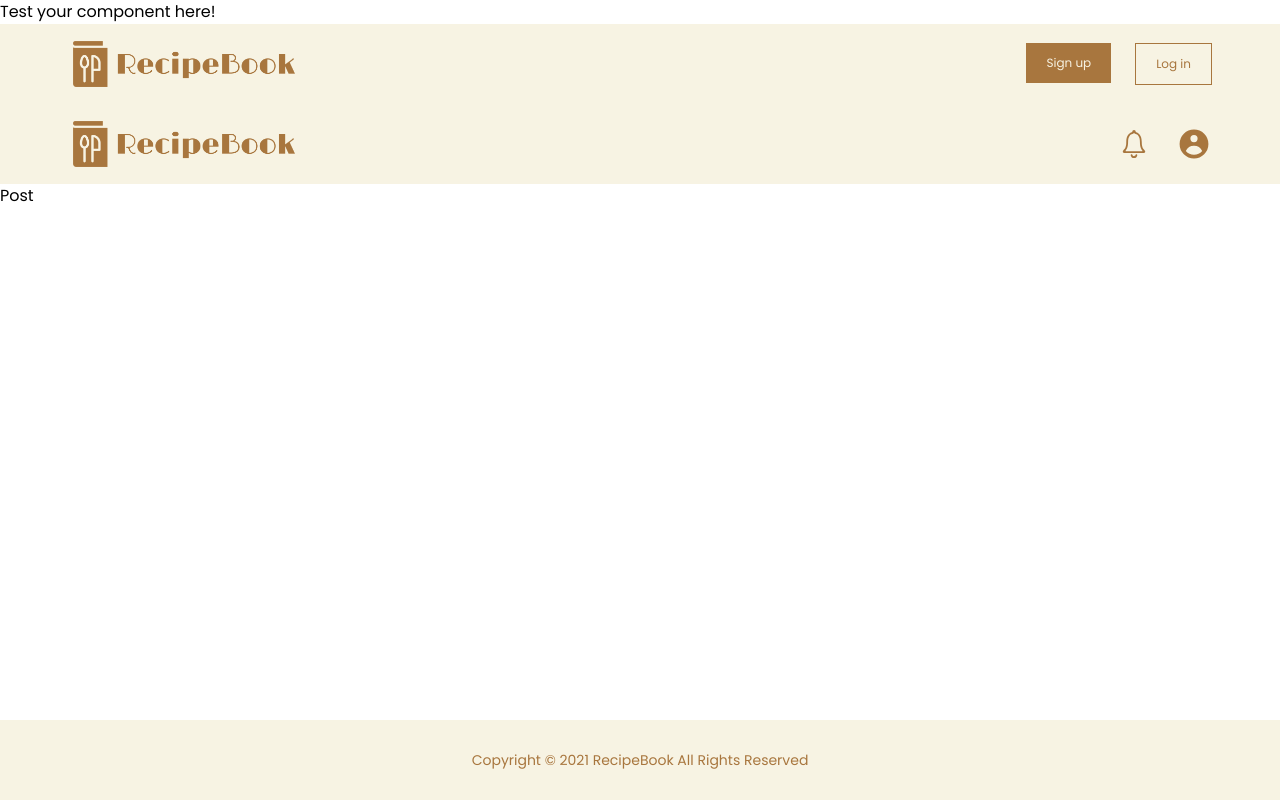
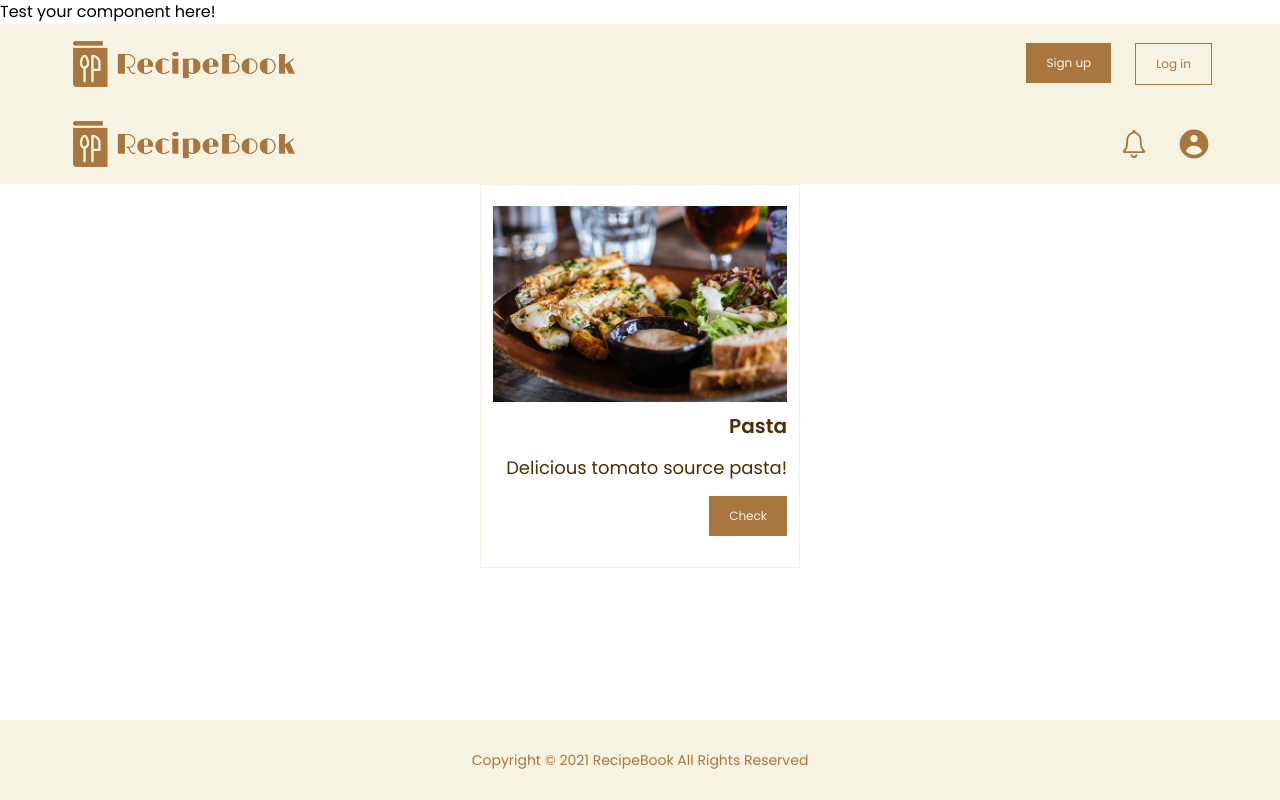
Before and after one commit to YumiMachino/recipe-book, a React (Create React App) app: page /test in a window 1280 px wide. Built offline with nearby package versions, Linux system fonts and the light colour scheme.

Commit message:
Add Post component

```diff
--- a/src/components/reusable/Button.tsx
+++ b/src/components/reusable/Button.tsx
@@ -14,7 +14,7 @@ const Button: React.FC<ButtonProps> = ({
   return (
     <Link to={link}>
       <button
-        className={`px-4 py-2 mx-3 text-xs  md:px-5 md:py-3   transform hover:scale-105 transition-transform duration-300
+        className={`px-4 py-2 text-xs  md:px-5 md:py-3 inline-block  transform hover:scale-105 transition-transform duration-300
           ${
             isPrimary
               ? 'bg-primary text-secondary'
--- a/src/components/reusable/Header.tsx
+++ b/src/components/reusable/Header.tsx
@@ -22,8 +22,12 @@ const Header: React.FC<HeaderProps> = ({ isLoggedIn }) => {
       <div className='flex'>
         {isLoggedIn ? (
           <>
-            <Button isPrimary={true} content='Sign up' link='/' />
-            <Button isPrimary={false} content='Log in' link='/' />
+            <div className='mx-3'>
+              <Button isPrimary={true} content='Sign up' link='/' />
+            </div>
+            <div className='mx-3'>
+              <Button isPrimary={false} content='Log in' link='/' />
+            </div>
           </>
         ) : (
           <IconContext.Provider
--- a/src/components/reusable/Post.tsx
+++ b/src/components/reusable/Post.tsx
@@ -1,5 +1,42 @@
-const Post = () => {
-  return <div>Post</div>;
+import demoImg from '../../assets/demo.jpg';
+import Button from './Button';
+
+// Get Recipe Object
+type PostProps = {
+  name: string;
+  description: string;
+} & typeof defaultProps;
+
+const defaultProps = {
+  name: 'Pasta',
+  description: 'Delicious tomato source pasta!',
 };
 
+const Post = (props: PostProps) => {
+  const { name, description } = props;
+
+  return (
+    <div className='border border-secondary  p-2.5  flex justify-center items-center h-32 w-9/12  mx-auto md:flex-col md:w-60 md:h-72 md:p-3 xl:w-80 xl:h-96  '>
+      <div className='w-3/6 sm:w-5/12  md:w-full  '>
+        <img
+          src={demoImg}
+          className='w-36 h-28  md:w-full md:h-full'
+          alt='Post'
+        />
+      </div>
+      <div className='w-3/6 sm:w-5∂/12  flex justify-around items-start flex-col h-full pl-2   md:h-2/5 md:w-full md:items-end '>
+        <h3 className='text-xs text-dark  sm:text-sm xl:text-xl font-semibold  md:text-center'>
+          {name}
+        </h3>
+        <p className='hidden sm:block text-xs text-dark xl:text-lg  xl:leading-5'>
+          {description}
+        </p>
+        <Button isPrimary={true} content='Check' link='/' />
+      </div>
+    </div>
+  );
+};
+
+Post.defaultProps = defaultProps;
+
 export default Post;
```
Also changed, not shown: src/assets/demo.jpg (added).
